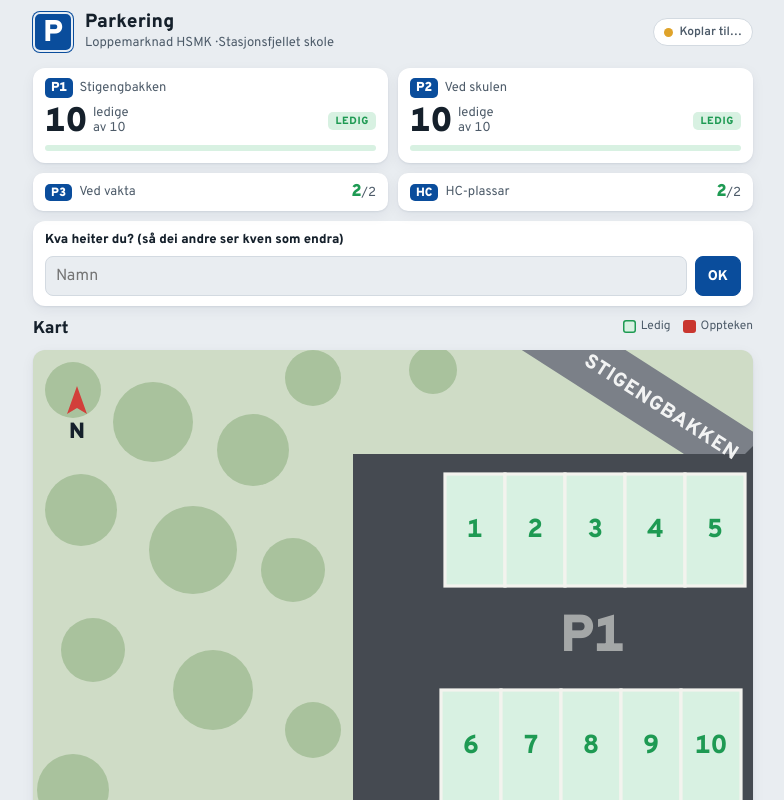
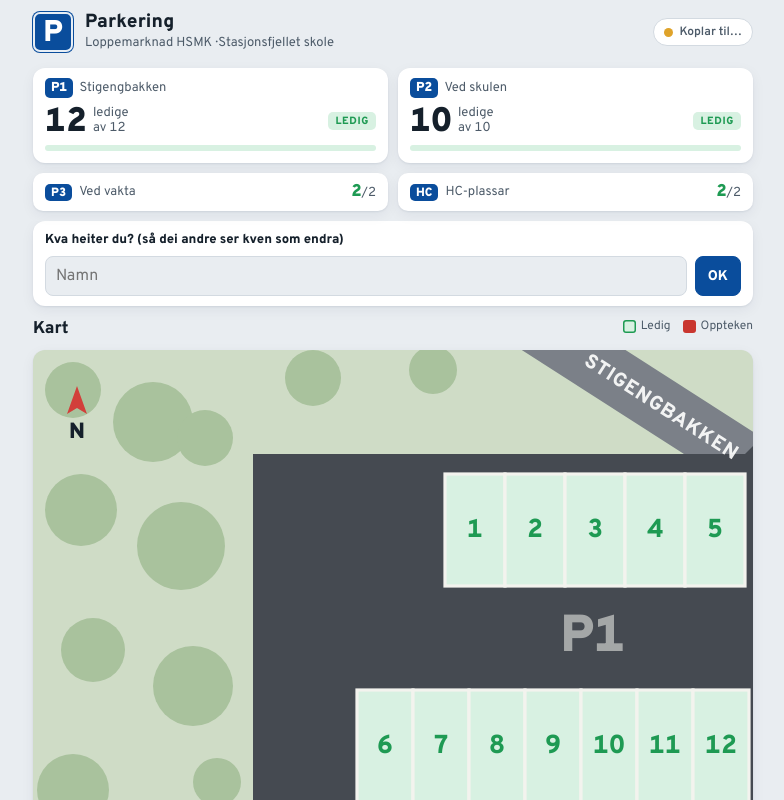
Before and after one commit to GeitaInc/hsmk-parkering, a plain HTML site: page index.html in a window 1280 px wide. Shown: the top 800 px of the page, without its empty margins (247-1031 px from the left). Drawn offline with Linux system fonts and the light colour scheme.

Commit message:
P1 nedre rad: 7 plassar (6–12)
Co-Authored-By: Claude Opus 5 <noreply@anthropic.com>
Claude-Session: https://claude.ai/code/session_01VFwytAxgH2EV4eqdur8oRu

```diff
--- a/index.html
+++ b/index.html
@@ -227,14 +227,14 @@ const SW = 34, SD = 56;
 const LOTS = [
   { id:"p1", tag:"P1", name:"Stigengbakken",
     rows:[ {x:206, y:22,  a:0, n:5, side:1,  sw:30},      // øvre rad, 1–5
-           {x:204, y:186, a:0, n:5, side:-1, sw:30} ]     // nedre rad, 6–10
+           {x:162, y:186, a:0, n:7, side:-1, sw:28} ]     // nedre rad, 6–12
   },
   { id:"p2", tag:"P2", name:"Ved skulen",
     rows:[ {x:58,  y:408, a:63, n:9, side:1, sw:30, sd:52},   // langs vestkanten, 1 nord → 9 sør
            {x:196, y:628, a:90, n:1, side:-1, sw:34, sd:56} ] // 10: inntil bygget i sør
   },
   { id:"p3", tag:"P3", name:"Ved vakta", small:true,
-    rows:[ {x:36, y:246, a:0, n:2, side:1, sw:58, sd:34} ]   // på langs i lomma mot skogkanten, 1 = den opphavlege, 2 = ny aust for han
+    rows:[ {x:14, y:246, a:0, n:2, side:1, sw:58, sd:34} ]   // på langs i lomma mot skogkanten, 1 = den opphavlege, 2 = ny aust for han
   },
   { id:"hc", tag:"HC", name:"HC-plassar", hc:true, small:true,
     rows:[ {x:134, y:400, a:0, n:2, side:-1, sw:48, sd:52} ]  // nordsida av det mørke bygget
@@ -245,14 +245,14 @@ function drawBackdrop(svg){
   // vegen Stigengbakken
   el("path",{class:"road",d:"M236 -62 L392 38","stroke-width":28},svg);
   // trekroner
-  [[20,-20,14],[60,-4,20],[110,10,18],[140,-26,14],[24,40,18],[80,60,22],[130,70,16],[30,110,16],[90,130,20],[140,150,14],
-   [20,180,18],[70,200,14],[120,214,16],[12,262,10],[248,228,16],[284,214,14],[228,256,12],[334,222,10],
+  [[20,-20,14],[60,-4,20],[86,4,14],[140,-26,14],[24,40,18],[74,58,22],[30,110,16],[80,128,20],[92,176,12],
+   [20,180,18],[62,206,14],[248,228,16],[284,214,14],[228,256,12],[334,222,10],
    [12,500,10],[30,590,14],[60,670,14],[100,690,10],[200,-30,12]]
    .forEach(([cx,cy,r])=>el("circle",{class:"tree",cx,cy,r},svg));
   // asfalt: P1 med utkøyring mot Stigengbakken og nedkøyring til plassen
-  el("polygon",{class:"asph",points:"160,12 356,12 360,8 360,202 160,202"},svg);
-  el("polygon",{class:"asph",points:"160,196 208,196 208,292 160,292"},svg);
-  el("polygon",{class:"asph",points:"30,240 162,240 162,290 30,290"},svg);   // lomme for P3
+  el("polygon",{class:"asph",points:"110,12 356,12 360,8 360,202 110,202"},svg);
+  el("polygon",{class:"asph",points:"110,196 158,196 208,292 160,292"},svg);
+  el("polygon",{class:"asph",points:"10,240 137,240 166,292 10,292"},svg);   // lomme for P3
   // plassen + P2 + vegen langs skulen
   el("polygon",{class:"asph",points:"8,284 302,284 302,700 122,700 0,432 0,300"},svg);
   // bygg og grøntområde
```
